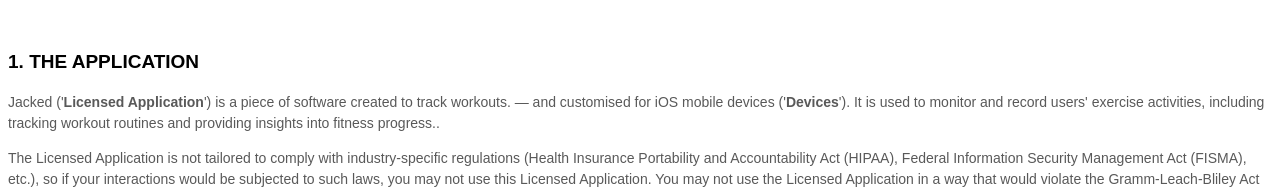
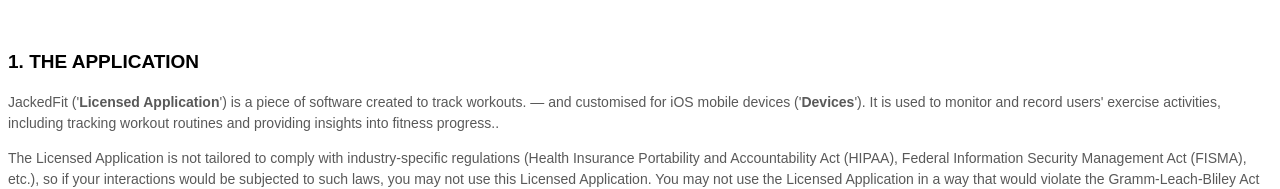
Before and after one commit to jackBrierly/jacked-EULA, a plain HTML site: page index.html in a window 1280 px wide. Shown: the part 871-1060 px from the top of the page. Drawn offline with Linux system fonts and the light colour scheme.

Commit message:
Update index.html

```diff
--- a/index.html
+++ b/index.html
@@ -70,7 +70,7 @@ mso-themetint:166;">The parties of this <bdt class="block-component"></bdt>Licen
 Arial;mso-fareast-font-family:Calibri;color:#595959;mso-themecolor:text1;
 mso-themetint:166;"><span style="font-size:11.0pt;line-height:115%;
 Arial;mso-fareast-font-family:Calibri;color:#595959;mso-themecolor:text1;
-mso-themetint:166;"><bdt class="question">Jacked</bdt></span> (<bdt class="block-component"></bdt>'<strong>Licensed Application</strong>'<bdt class="else-block"></bdt>) is a piece of software created to <bdt class="question">track workouts.</bdt> — and <bdt class="block-component"></bdt>customised<bdt class="else-block"></bdt> for <bdt class="block-component"></bdt>iOS<bdt class="statement-end-if-in-editor"></bdt><bdt class="block-component"></bdt><bdt class="block-component"></bdt> mobile devices (<bdt class="block-component"></bdt>'<strong>D</strong><strong>evices</strong>'<bdt class="else-block"></bdt>). It is used to <bdt class="question">monitor and record users' exercise activities, including tracking workout routines and providing insights into fitness progress.</bdt>.<bdt class="block-component"></bdt></span></span></div><div class="MsoNormal" data-custom-class="body_text" style="line-height: 1.1;"><span style="font-size:11.0pt;line-height:115%;
+mso-themetint:166;"><bdt class="question">JackedFit</bdt></span> (<bdt class="block-component"></bdt>'<strong>Licensed Application</strong>'<bdt class="else-block"></bdt>) is a piece of software created to <bdt class="question">track workouts.</bdt> — and <bdt class="block-component"></bdt>customised<bdt class="else-block"></bdt> for <bdt class="block-component"></bdt>iOS<bdt class="statement-end-if-in-editor"></bdt><bdt class="block-component"></bdt><bdt class="block-component"></bdt> mobile devices (<bdt class="block-component"></bdt>'<strong>D</strong><strong>evices</strong>'<bdt class="else-block"></bdt>). It is used to <bdt class="question">monitor and record users' exercise activities, including tracking workout routines and providing insights into fitness progress.</bdt>.<bdt class="block-component"></bdt></span></span></div><div class="MsoNormal" data-custom-class="body_text" style="line-height: 1.1;"><span style="font-size:11.0pt;line-height:115%;
 Arial;mso-fareast-font-family:Calibri;color:#595959;mso-themecolor:text1;
 mso-themetint:166;"><span style="font-size:11.0pt;line-height:115%;
 Arial;mso-fareast-font-family:Calibri;color:#595959;mso-themecolor:text1;
```
